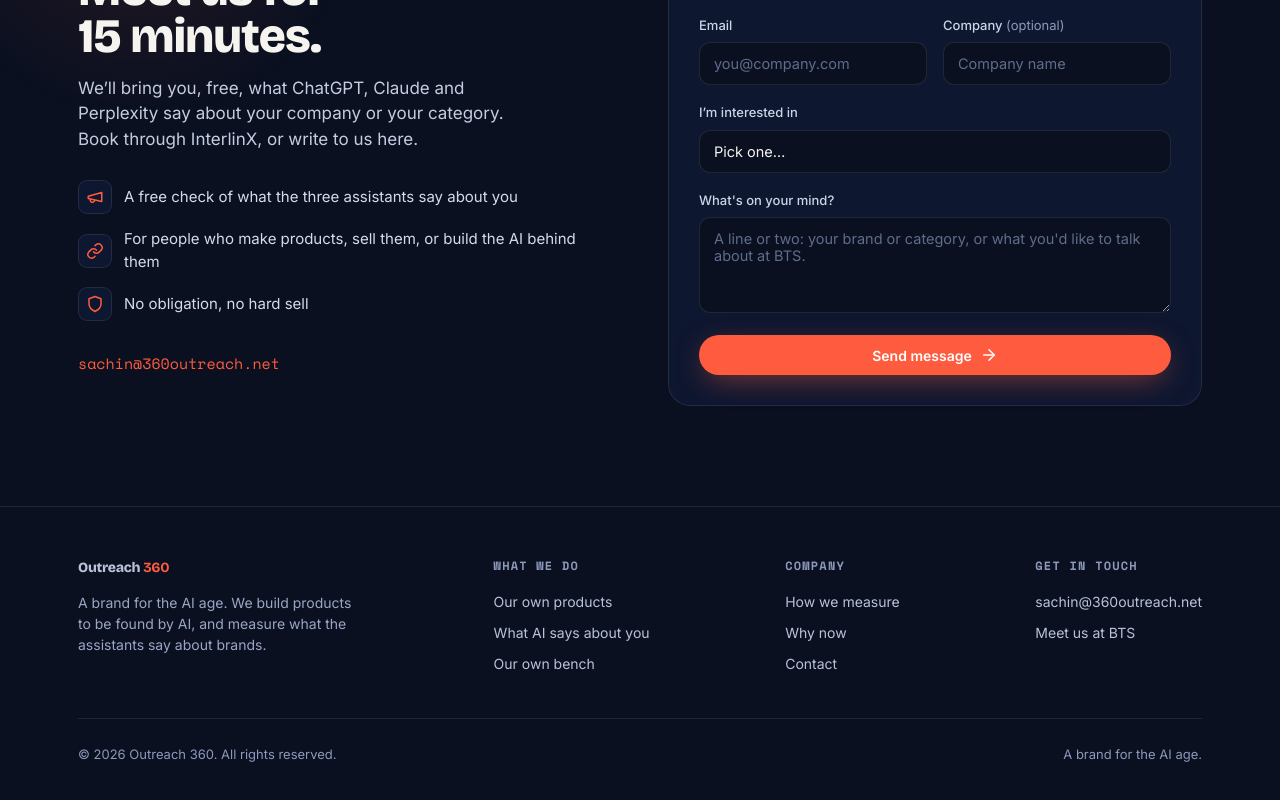
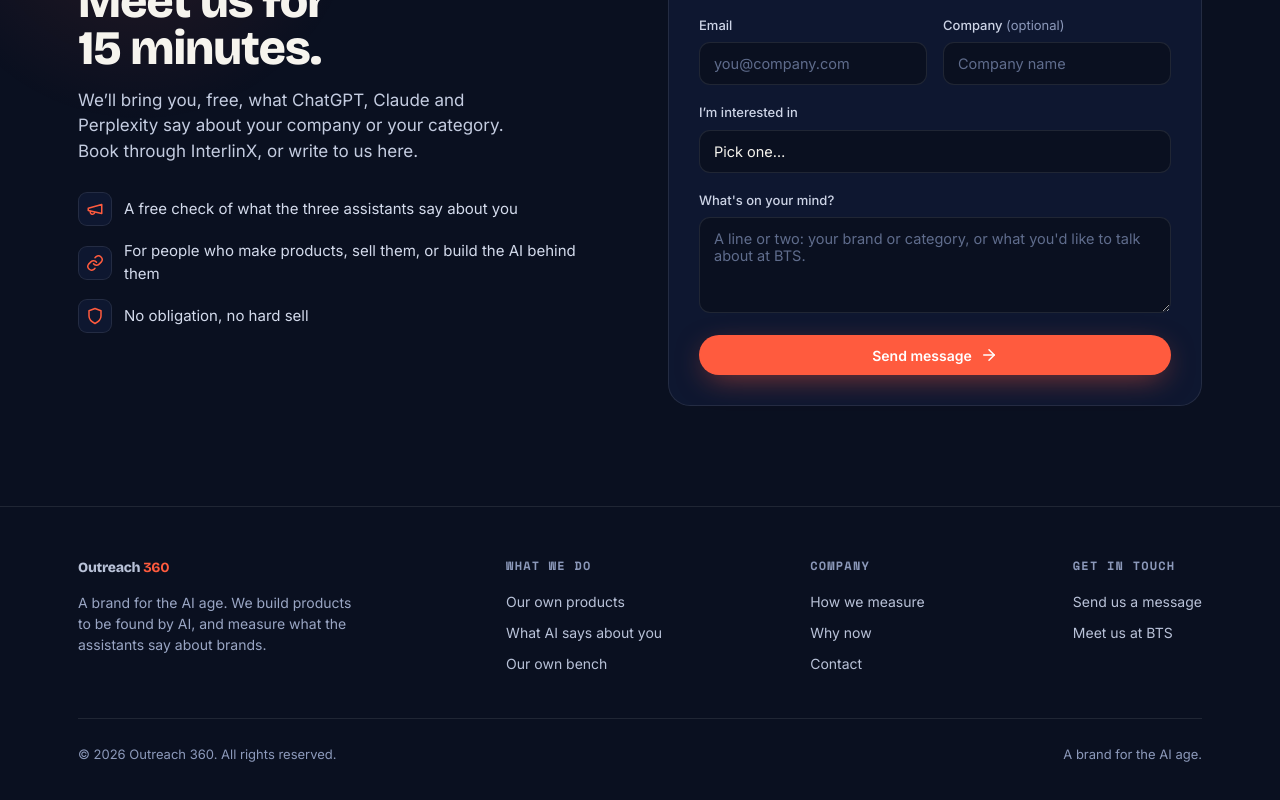
Before and after one commit to 360outreach121-spec/360outreach, a React (Vite) app: page / in a window 1280 px wide. Shown: the part 3275-4075 px from the top of the page. Built offline with nearby package versions, Linux system fonts and the light colour scheme.

Commit message:
Outreach 360: the form sends to sachin@; the address is no longer shown on the page
Co-Authored-By: Claude Opus 5.5 <noreply@anthropic.com>

```diff
--- a/src/components/Contact.jsx
+++ b/src/components/Contact.jsx
@@ -1,4 +1,3 @@
-import { CONTACT } from '../data/content'
 import Icon from './Icon'
 import ContactForm from './ContactForm'
 
@@ -35,9 +34,6 @@ export default function Contact() {
             ))}
           </ul>
 
-          <a className="pitch-email" href={`mailto:${CONTACT.email}`}>
-            {CONTACT.email}
-          </a>
         </div>
 
         <ContactForm />
--- a/src/components/ContactForm.jsx
+++ b/src/components/ContactForm.jsx
@@ -89,8 +89,7 @@ export default function ContactForm() {
         </div>
         <h3>Message on its way.</h3>
         <p>
-          Thanks — we’ll get back to you within one business day. Need us sooner? Email{' '}
-          <a href={`mailto:${CONTACT.email}`}>{CONTACT.email}</a>.
+          Thanks — we’ll get back to you within one business day.
         </p>
         <button className="btn btn-ghost" onClick={() => setStatus('idle')}>
           Send another
@@ -164,8 +163,7 @@ export default function ContactForm() {
 
       {status === 'error' && (
         <p className="form-error">
-          Something went wrong sending that. Email us directly at{' '}
-          <a href={`mailto:${CONTACT.email}`}>{CONTACT.email}</a> and we’ll pick it up.
+          Something went wrong sending that. Please try again in a moment.
         </p>
       )}
 
--- a/src/components/Footer.jsx
+++ b/src/components/Footer.jsx
@@ -1,4 +1,3 @@
-import { CONTACT } from '../data/content'
 
 export default function Footer() {
   return (
@@ -32,7 +31,7 @@ export default function Footer() {
 
           <div className="foot-col">
             <h5>Get in touch</h5>
-            <a href={`mailto:${CONTACT.email}`}>{CONTACT.email}</a>
+            <a href="#contact">Send us a message</a>
             <a href="#contact">Meet us at BTS</a>
           </div>
         </div>
```
